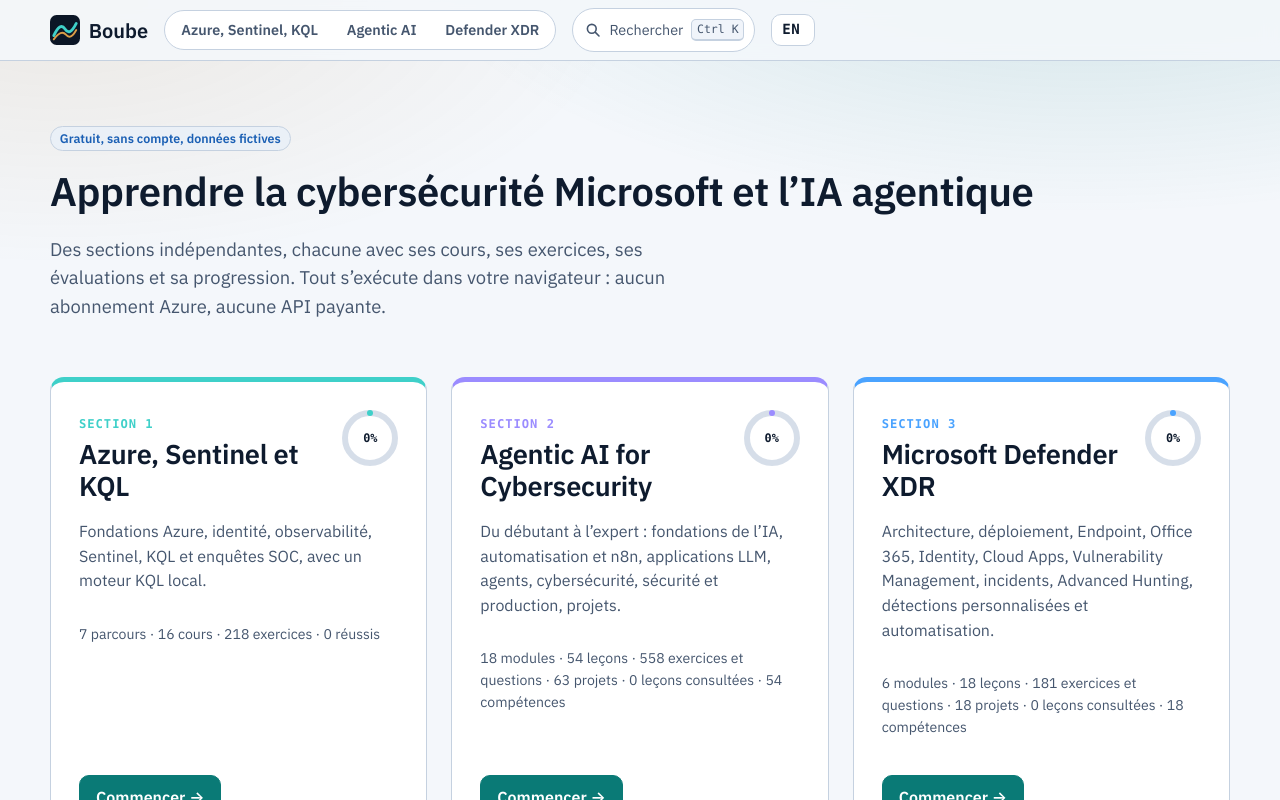
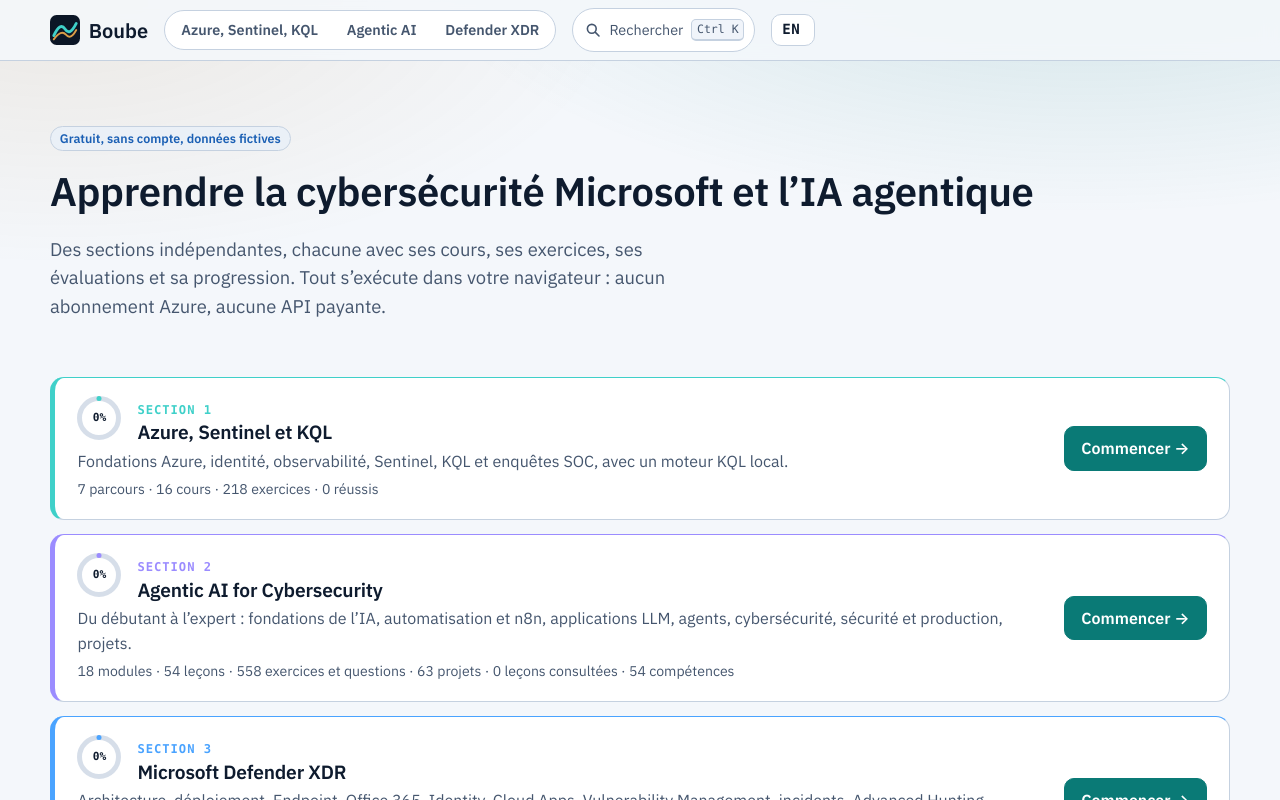
Before and after one commit to Cb2i/boreal-soc-academie, a React (Vite) app: page / in a window 1280 px wide. Shown: the top 800 px of the page. Built offline with nearby package versions, Linux system fonts and the light colour scheme.

Commit message:
Accueil : cartes de section en lignes compactes
Co-Authored-By: Claude Sonnet 5.5 <noreply@anthropic.com>
Claude-Session: https://claude.ai/code/session_01FjRsk97DKPBXwxAMRVTUET

```diff
--- a/src/pages/LandingPage.tsx
+++ b/src/pages/LandingPage.tsx
@@ -27,7 +27,7 @@ function TrackCard({ id, delay }: { id: string; delay: number }) {
           <span className="kicker">{meta.kickerFr}</span>
           <h2>{tr(meta.titleFr, meta.titleEn)}</h2>
         </div>
-        <Ring pct={pct} size={56} stroke={6} color={meta.accent}><span className="ring-num">{pct}%</span></Ring>
+        <Ring pct={pct} size={44} stroke={5} color={meta.accent}><span className="ring-num">{pct}%</span></Ring>
       </div>
       <p className="muted">{tr(meta.descFr, meta.descEn)}</p>
       {st && <p className="muted small">{st.modules} {tr('modules', 'modules')} · {st.lessons} {tr('leçons', 'lessons')} · {st.exercises} {tr('exercices et questions', 'exercises and questions')} · {st.projects} {tr('projets', 'projects')} · {seen} {tr('leçons consultées', 'lessons viewed')} · {st.competencies} {tr('compétences', 'skills')}</p>}
@@ -58,7 +58,7 @@ export function LandingPage() {
               <span className="kicker">{tr('Section 1', 'Section 1')}</span>
               <h2>{tr('Azure, Sentinel et KQL', 'Azure, Sentinel and KQL')}</h2>
             </div>
-            <Ring pct={azPct} size={56} stroke={6} color="#3fd0c9"><span className="ring-num">{azPct}%</span></Ring>
+            <Ring pct={azPct} size={44} stroke={5} color="#3fd0c9"><span className="ring-num">{azPct}%</span></Ring>
           </div>
           <p className="muted">{tr('Fondations Azure, identité, observabilité, Sentinel, KQL et enquêtes SOC, avec un moteur KQL local.', 'Azure foundations, identity, observability, Sentinel, KQL and SOC investigations, with a local KQL engine.')}</p>
           <p className="muted small">{PATHS.length} {tr('parcours', 'paths')} · {ALL_LESSONS.length} {tr('cours', 'lessons')} · {ALL_EXERCISES.length} {tr('exercices', 'exercises')} · {azDone} {tr('réussis', 'completed')}</p>
--- a/src/styles/base.css
+++ b/src/styles/base.css
@@ -543,3 +543,18 @@ main:focus { outline: none; }
 .landing .section-cards { grid-template-columns: repeat(auto-fit, minmax(min(100%, 320px), 1fr)); }
 .sections { overflow-x: auto; scrollbar-width: none; max-width: 100%; box-sizing: border-box; -webkit-overflow-scrolling: touch; }
 .sections::-webkit-scrollbar { display: none; }
+
+/* Accueil : cartes de section en lignes compactes (moins hautes, moins carrées) */
+.landing .section-cards { grid-template-columns: 1fr; gap: 0.9rem; }
+.landing .section-card { padding: 1.1rem 1.4rem; gap: 0.35rem 1.5rem; border-top-width: 1px; border-left: 5px solid var(--pc, var(--accent)); grid-template-rows: none; }
+.landing .section-card h2 { font-size: 1.2rem; margin: 0; }
+.landing .section-card > p { margin: 0; }
+.landing .section-card .btn { margin-top: 0.4rem; }
+.landing .section-card .ring-num { font-size: 0.7rem; }
+@media (min-width: 760px) {
+  .landing .section-card { grid-template-columns: minmax(0, 1fr) auto; align-items: center; }
+  .landing .section-card > .row, .landing .section-card > p { grid-column: 1; }
+  .landing .section-card > .btn { grid-column: 2; grid-row: 1 / span 3; align-self: center; margin: 0; }
+  .landing .section-card > .row { justify-content: flex-start !important; flex-direction: row-reverse; gap: 1rem; }
+  .landing .section-card > .row > div { flex: 1; min-width: 0; }
+}
```
